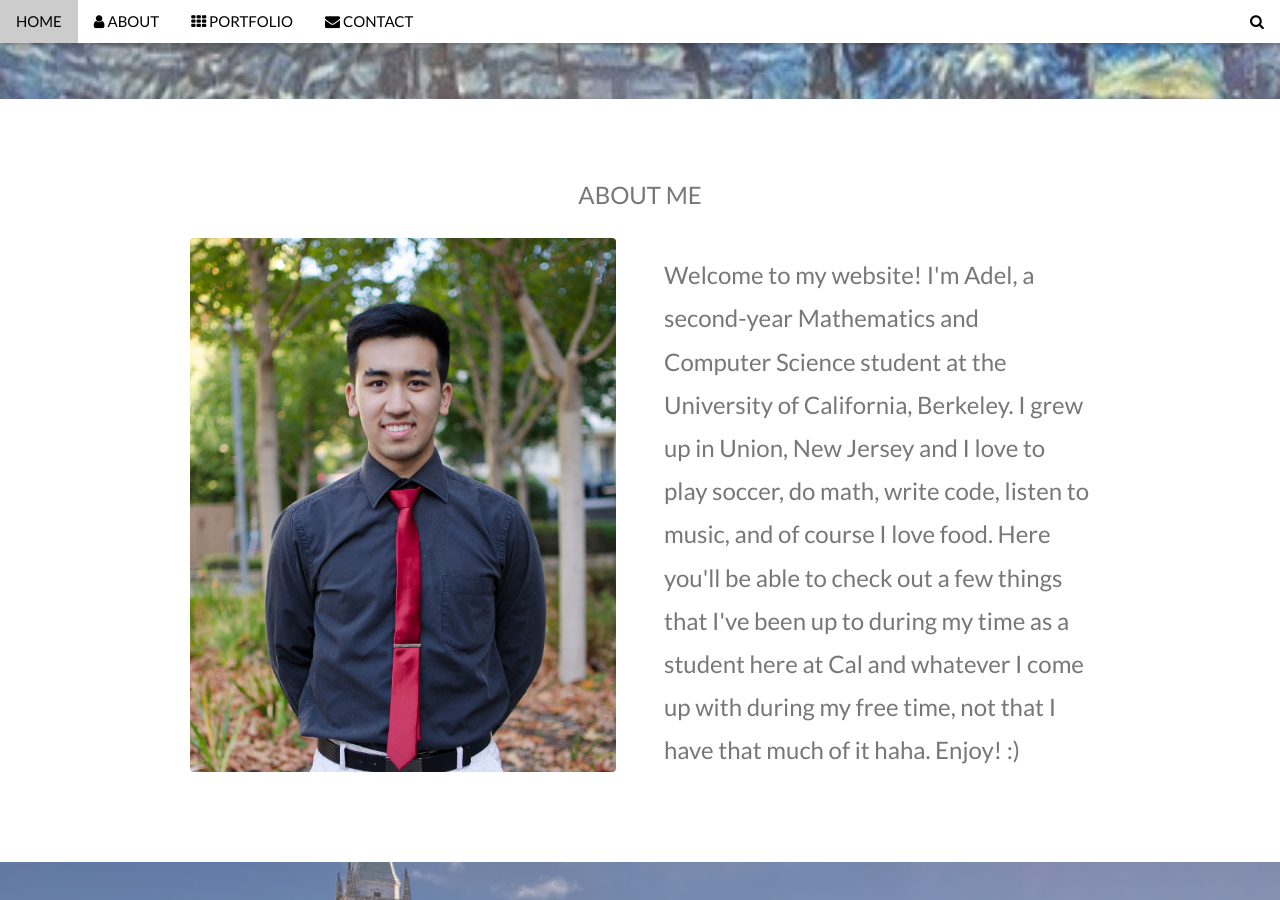
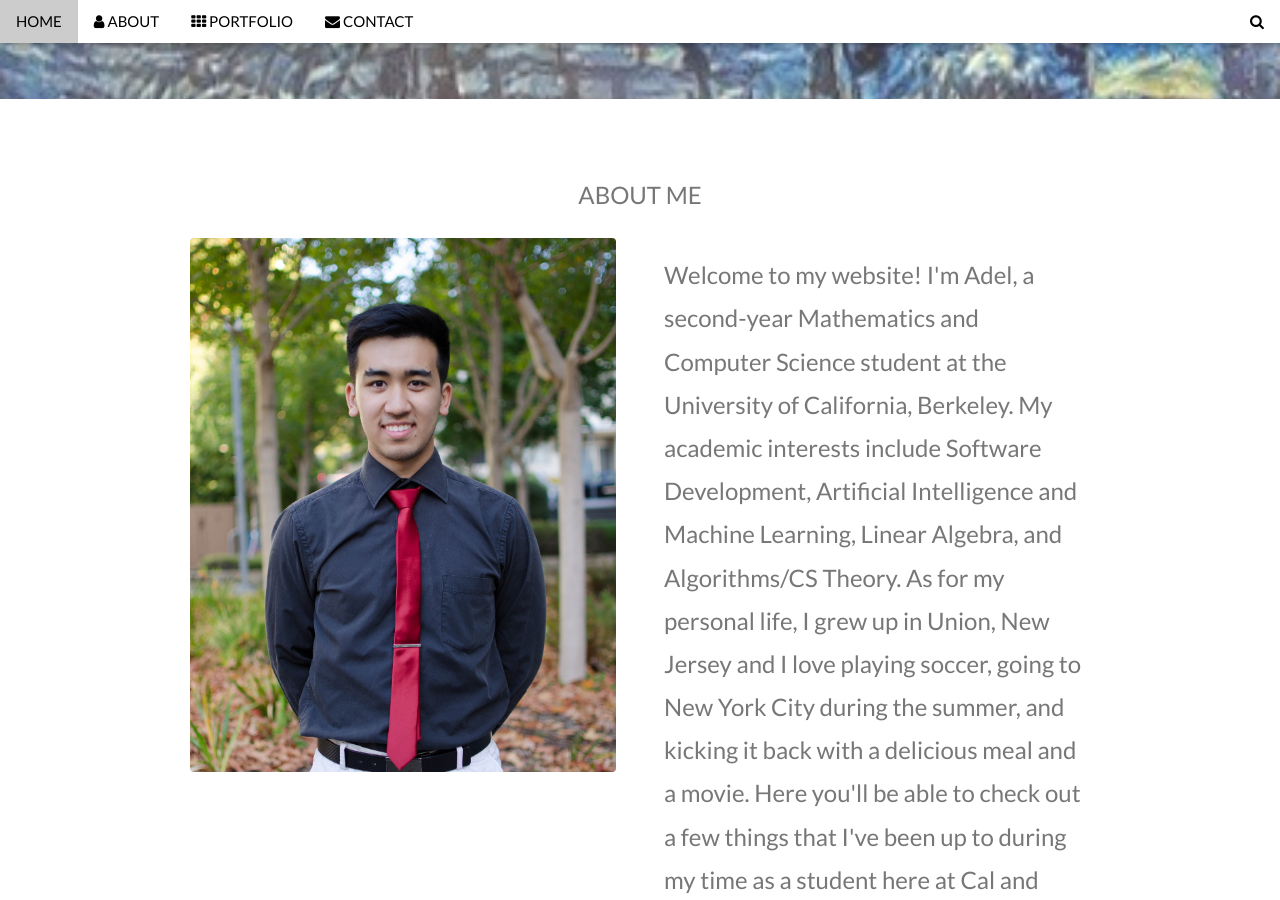
Before and after one commit to asetoodehnia/asetoodehnia.github.io, a Jekyll site: the page index.html, which Jekyll copies as it is, in a window 1280 px wide and 900 px high, scrolled down 801 px. Built offline with Jekyll 4.4.1, drawn with Linux system fonts in a browser that asks for light colours; some of the changed text lies outside the part shown.

Commit message:
minor changes to bio

```diff
--- a/index.html
+++ b/index.html
@@ -106,7 +106,7 @@ body, html {
 
     <!-- Hide this text on small devices -->
     <div class="w3-col m6 w3-padding-large">
-      <p><font size="5">Welcome to my website! I'm Adel, a second-year Mathematics and Computer Science student at the University of California, Berkeley.  I grew up in Union, New Jersey and I love to play soccer, do math, write code, listen to music, and of course I love food.  Here you'll be able to check out a few things that I've been up to during my time as a student here at Cal and whatever I come up with during my free time, not that I have that much of it haha.  Enjoy! :)</font></p>
+      <p><font size="5">Welcome to my website! I'm Adel, a second-year Mathematics and Computer Science student at the University of California, Berkeley.  My academic interests include Software Development, Artificial Intelligence and Machine Learning, Linear Algebra, and Algorithms/CS Theory.  As for my personal life, I grew up in Union, New Jersey and I love playing soccer, going to New York City during the summer, and kicking it back with a delicious meal and a movie.  Here you'll be able to check out a few things that I've been up to during my time as a student here at Cal and whatever I come up with during my free time.  Enjoy! :)</font></p>
     </div>
   </div>
   <!-- <p class="w3-large w3-center w3-padding-16">Stuff I do:</p>
```
Also changed, not shown: amsa.png (added).
